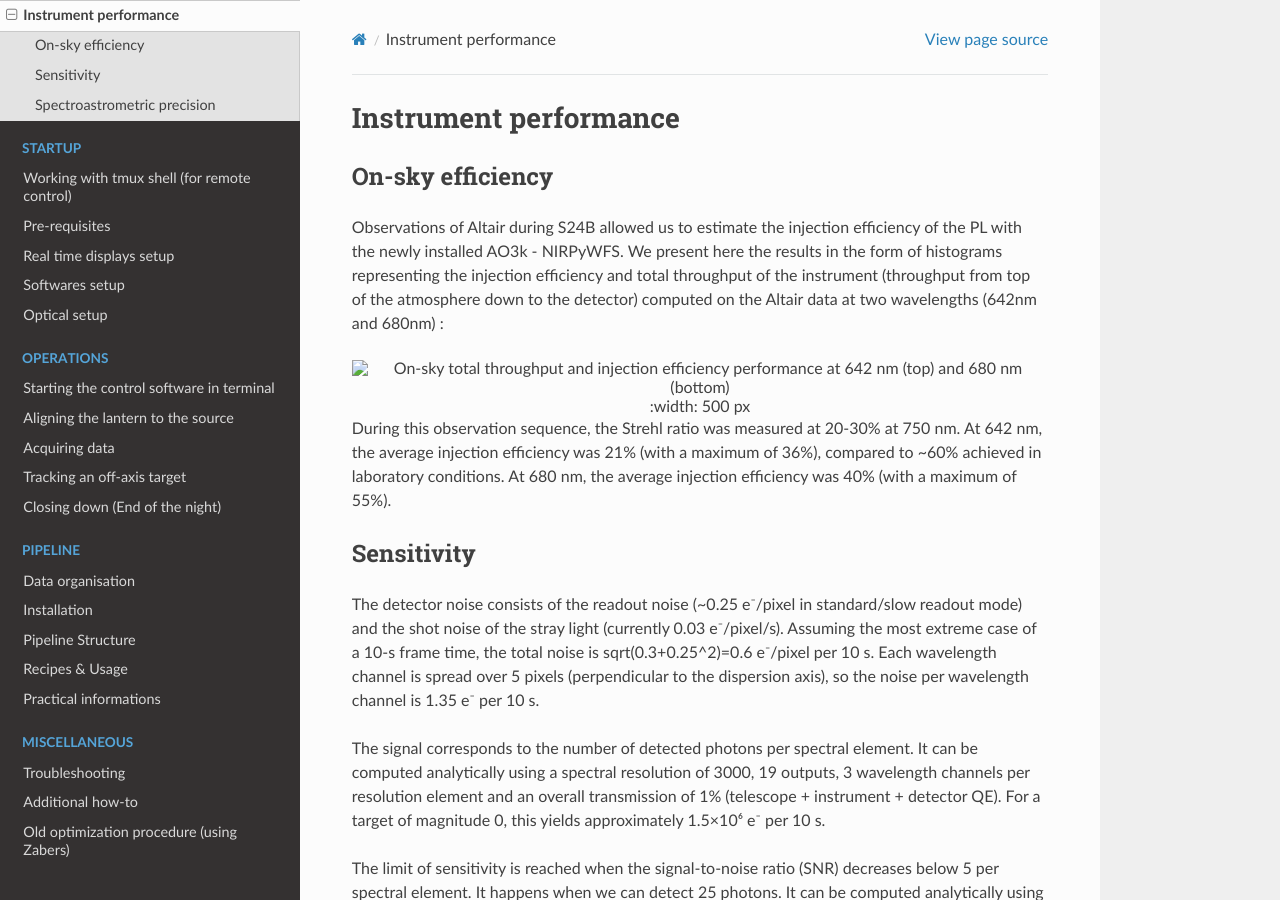
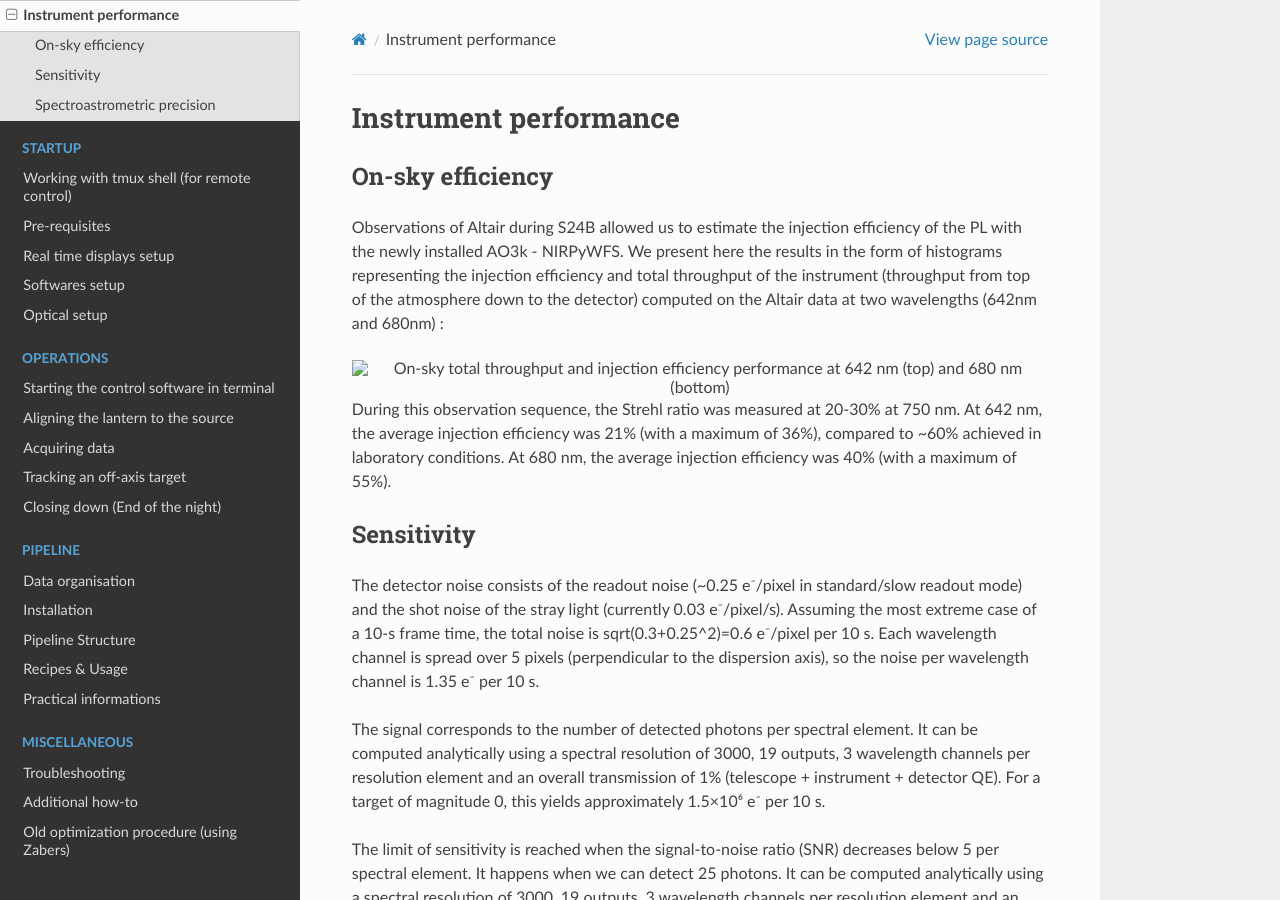
Before and after one commit to scexao-org/first_control, a Sphinx documentation site: the page built from source/instrument_performance.md, in a window 1280 px wide and 900 px high. Built offline with Sphinx 7.4.7 and the Read the Docs theme 3.1.0, drawn with Linux system fonts in a browser that asks for light colours.

Commit message:
Instrument performance changes

```diff
--- a/source/instrument_performance.md
+++ b/source/instrument_performance.md
@@ -7,7 +7,6 @@ We present here the results in the form of histograms representing the injection
 
 <center>
 <img src="20240726Altair_throughput_combined2025.png" alt="On-sky total throughput and injection efficiency performance at 642 nm (top) and 680 nm (bottom)" width="70%">
-:width: 500 px
 </center>
 
 During this observation sequence, the Strehl ratio was measured at 20-30% at 750 nm. At 642 nm, the average injection efficiency was 21% (with a maximum of 36%), compared to ~60% achieved in laboratory conditions. At 680 nm, the average injection efficiency was 40% (with a maximum of 55%).
```
